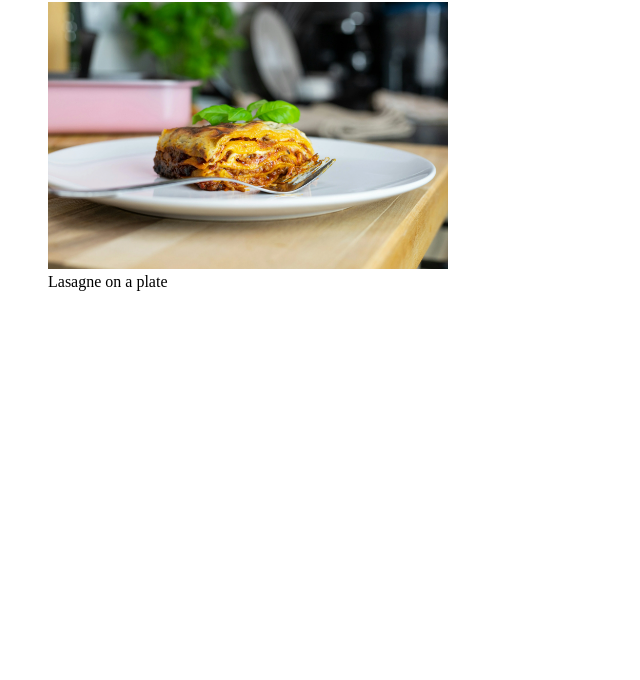
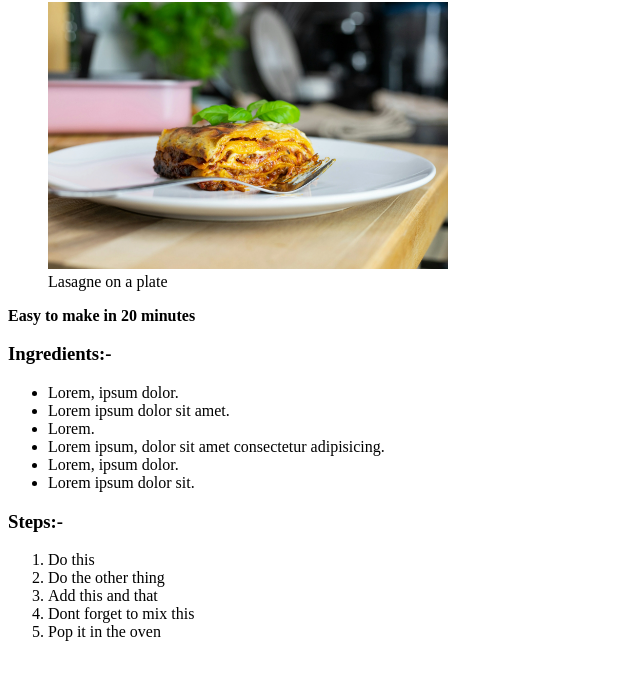
Before and after one commit to Braxxian/odin-recipies, a plain HTML site: page recipes/lasagne.html in a window 1280 px wide. Shown: the part 104-784 px from the top of the page, without its empty margins (0-640 px from the left). Drawn offline with Linux system fonts and the light colour scheme.

Commit message:
finish lasagne instructions

```diff
--- a/recipes/lasagne.html
+++ b/recipes/lasagne.html
@@ -14,6 +14,28 @@
     <img src="../images/lasagne.webp" width="400" alt="picture of a lasagne">
     <figcaption>Lasagne on a plate</figcaption>
   </figure>
+  <p>
+    <strong>Easy to make in 20 minutes</strong>
+  </p>
+  <h3>Ingredients:-</h3>
+  <ul>
+    <li>Lorem, ipsum dolor.</li>
+    <li>Lorem ipsum dolor sit amet.</li>
+    <li>Lorem.</li>
+    <li>Lorem ipsum, dolor sit amet consectetur adipisicing.</li>
+    <li>Lorem, ipsum dolor.</li>
+    <li>Lorem ipsum dolor sit.</li>
+  </ul>
+  <h3>Steps:-</h3>
+  <ol>
+    <li>Do this</li>
+    <li>Do the other thing</li>
+    <li>Add this and that</li>
+    <li>Dont forget to mix this</li>
+    <li>Pop it in the oven</li>
+  </ol>
+
+
 
 
 
```
Lines whose indentation alone changed are shown as unchanged.
